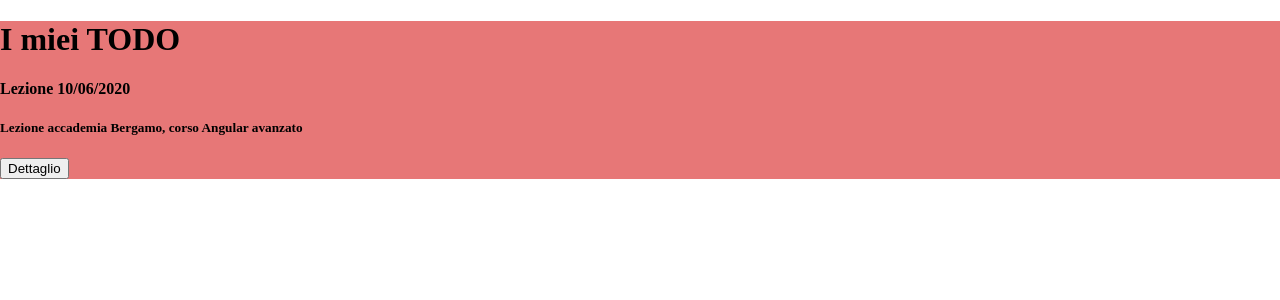
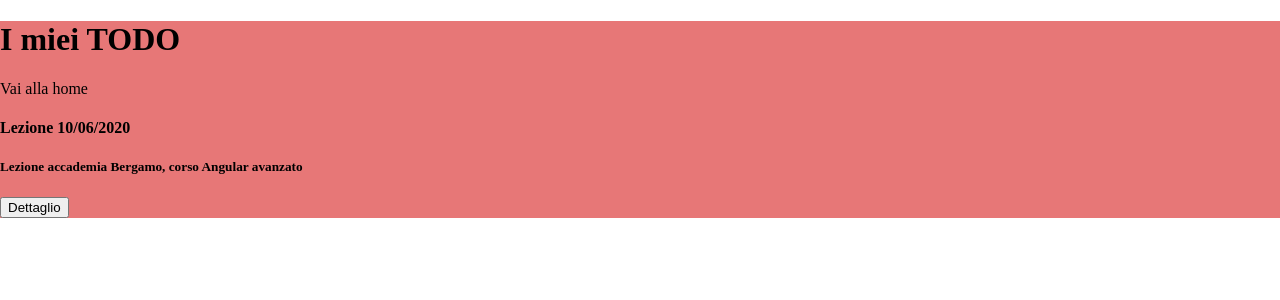
Before and after one commit to LukeSkywa/EsercitazioneBergamo2, an Angular app: page /todos in a window 1280 px wide. Shown: the top 300 px of the page. Built offline with nearby package versions, Linux system fonts and the light colour scheme; data requests are answered from the project's data file; sample sign-in values are in the browser's storage.

Commit message:
piccole migliorie

```diff
--- a/src/app/app-routing.module.ts
+++ b/src/app/app-routing.module.ts
@@ -4,8 +4,8 @@ import { LoginGuardService } from './core/guards/login-guard.service';
 
 
 const routes: Routes = [
+  { path: 'login', loadChildren: () => import('./features/login/login.module').then(m => m.LoginModule) },
   { path: 'home', loadChildren: () => import('./features/home/home.module').then(m => m.HomeModule), canLoad: [LoginGuardService] },
-  { path: 'login', loadChildren: () => import('./features/login/login.module').then(m => m.LoginModule) },
   { path: 'todos', loadChildren: () => import('./features/todos/todos.module').then(m => m.TodosModule), canLoad: [LoginGuardService] },
   { path: '', redirectTo: '/login', pathMatch: 'full' }
 ];
--- a/src/app/features/todos/components/main/todos.component.html
+++ b/src/app/features/todos/components/main/todos.component.html
@@ -1,6 +1,7 @@
 <div class="container">
     <header>
         <h1>I miei TODO</h1>
+        <p routerLink="/home">Vai alla home</p>
     </header>
     <section>
         <app-todo-preview *ngFor="let todo of todosList | async" [todo]="todo" (detailEvent)="showDetail(todo)"></app-todo-preview>
--- a/src/app/features/todos/services/todos-facade.service.ts
+++ b/src/app/features/todos/services/todos-facade.service.ts
@@ -17,6 +17,7 @@ export class TodosFacadeService {
   constructor(private todosServerService: TodosServerService, private router: Router) { }
 
   getAllTodos() {
+
     this.todosServerService.retrieveAllTodos().subscribe(todos => {
       this.todsSubject.next(todos);
     });
@@ -25,7 +26,6 @@ export class TodosFacadeService {
   editTodo(todo: Todo) {
     this.todosServerService.updateTodo(todo).subscribe(() => {
       this.getAllTodos();
-      this.getTodoById(todo.id);
       this.goToDetail(todo.id);
     });
   }
```
